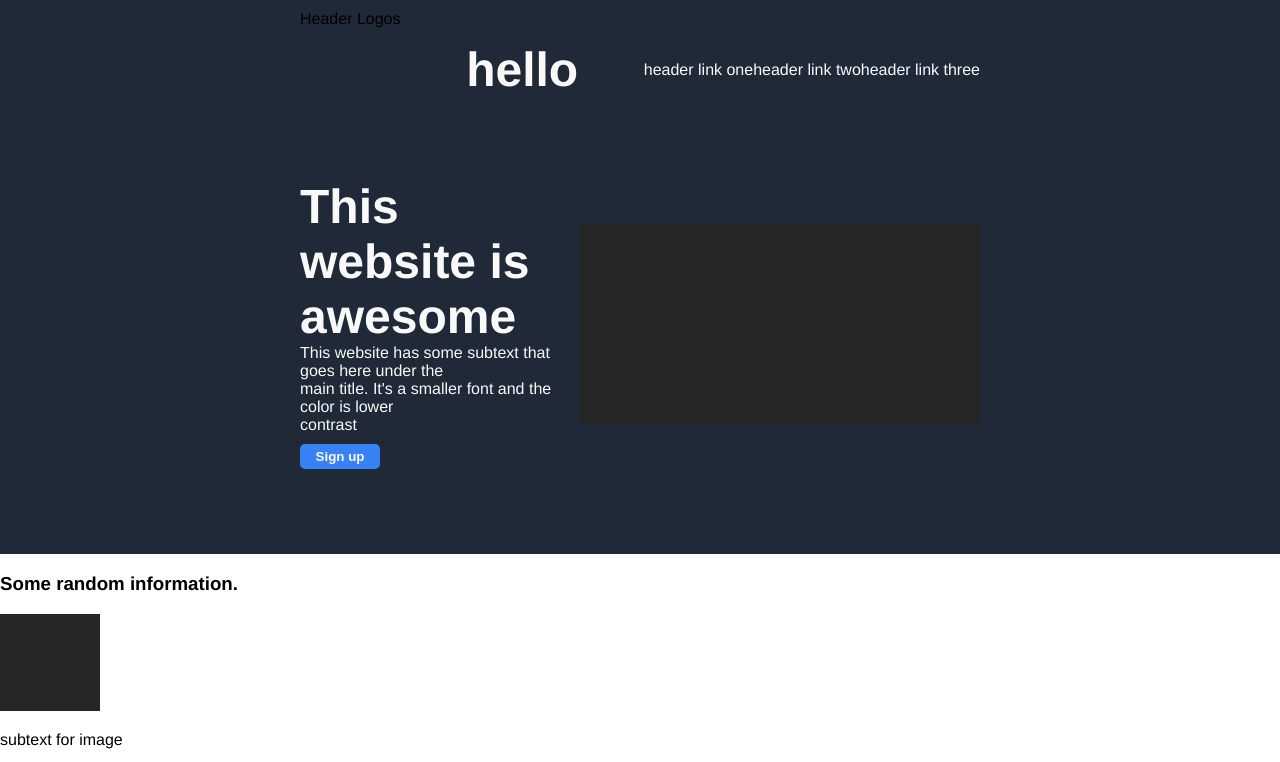
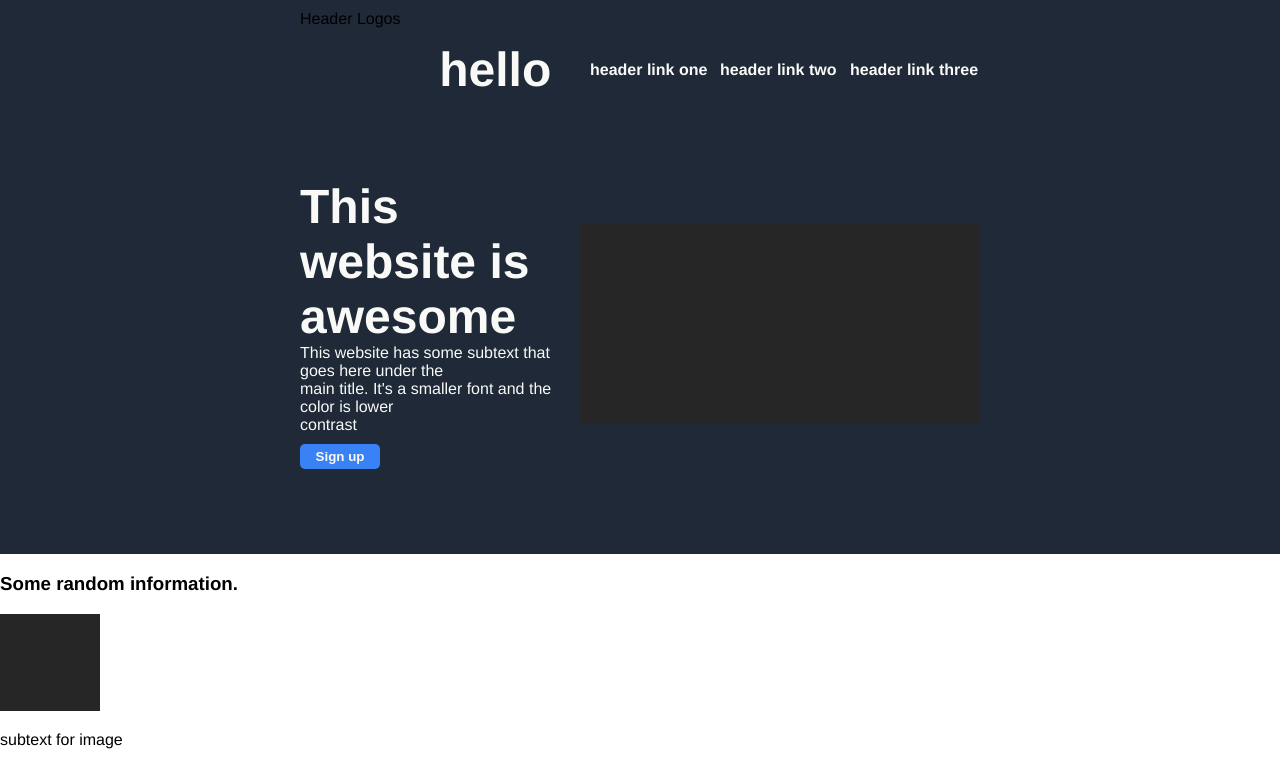
Before and after one commit to mdiaz007/odin-landing-page, a plain HTML site: page index.html in a window 1280 px wide. Shown: the top 762 px of the page. Drawn offline with Linux system fonts and the light colour scheme.

Commit message:
fixing some spacing in the header

```diff
--- a/styles.css
+++ b/styles.css
@@ -34,10 +34,18 @@ body {
     align-items: center;
 }
 
-.links li, .links a{
+.links li {
+    padding: 0;
     list-style: none;
+}
+
+.links a {
+    display: flex;
+    justify-content: space-between;
+    width: 130px;
     text-decoration: none;
     color: #F9FAF8;
+    font-weight: 600;
 }
 
 .hero {
@@ -69,7 +77,6 @@ body {
 }
 
 .hero .left-side button{
-    display: inline-block;
     width: 80px;
     height: 25px;
     background-color: #3882F6;
```
